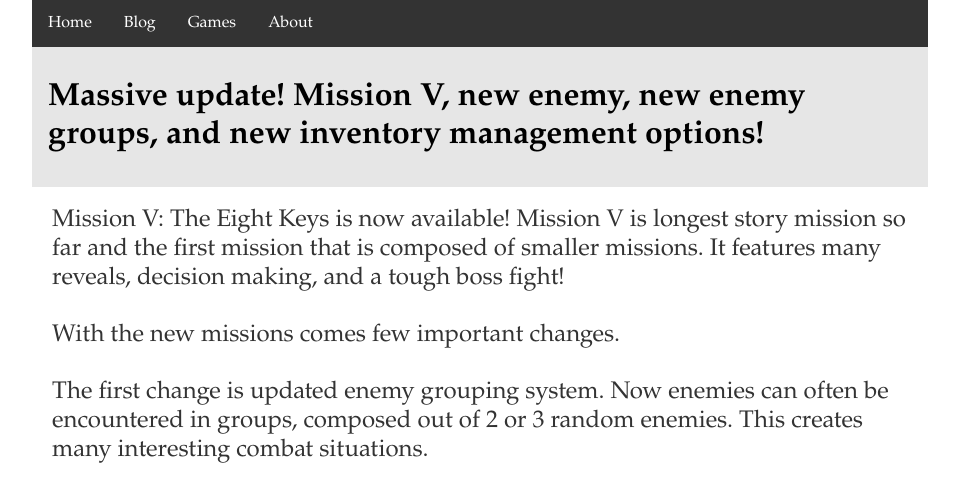
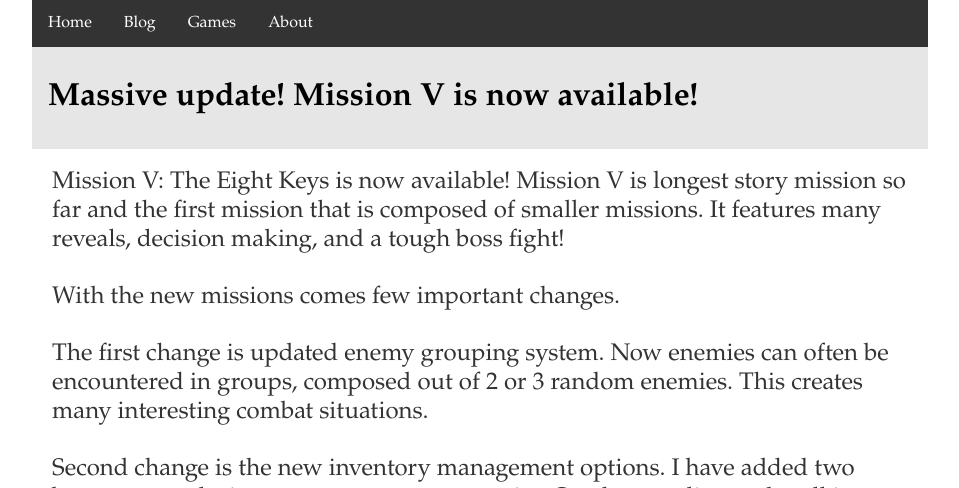
Before and after one commit to Phoebe3663/Zuurix.github.io, a Jekyll site: the page built from _posts/2016-12-15-massive-update-mission-v.md, in a window 1280 px wide and 900 px high, cut to the strip 412-900 px from the top of the window. Shown: the whole strip, without its empty margins (160-1119 px from the left). Built offline with Jekyll 4.4.1, drawn with Linux system fonts in a browser that asks for light colours; comment, search, counter and statistics services are not loaded.

Commit message:
Update 2016-12-15-massive-update-mission-v.md

```diff
--- a/_posts/2016-12-15-massive-update-mission-v.md
+++ b/_posts/2016-12-15-massive-update-mission-v.md
@@ -1,6 +1,6 @@
 ---
 layout: post
-title: "Massive update! Mission V, new enemy, new enemy groups, and new inventory management options!"
+title: "Massive update! Mission V is now available!"
 date: 2016-12-15
 ---
 
```
